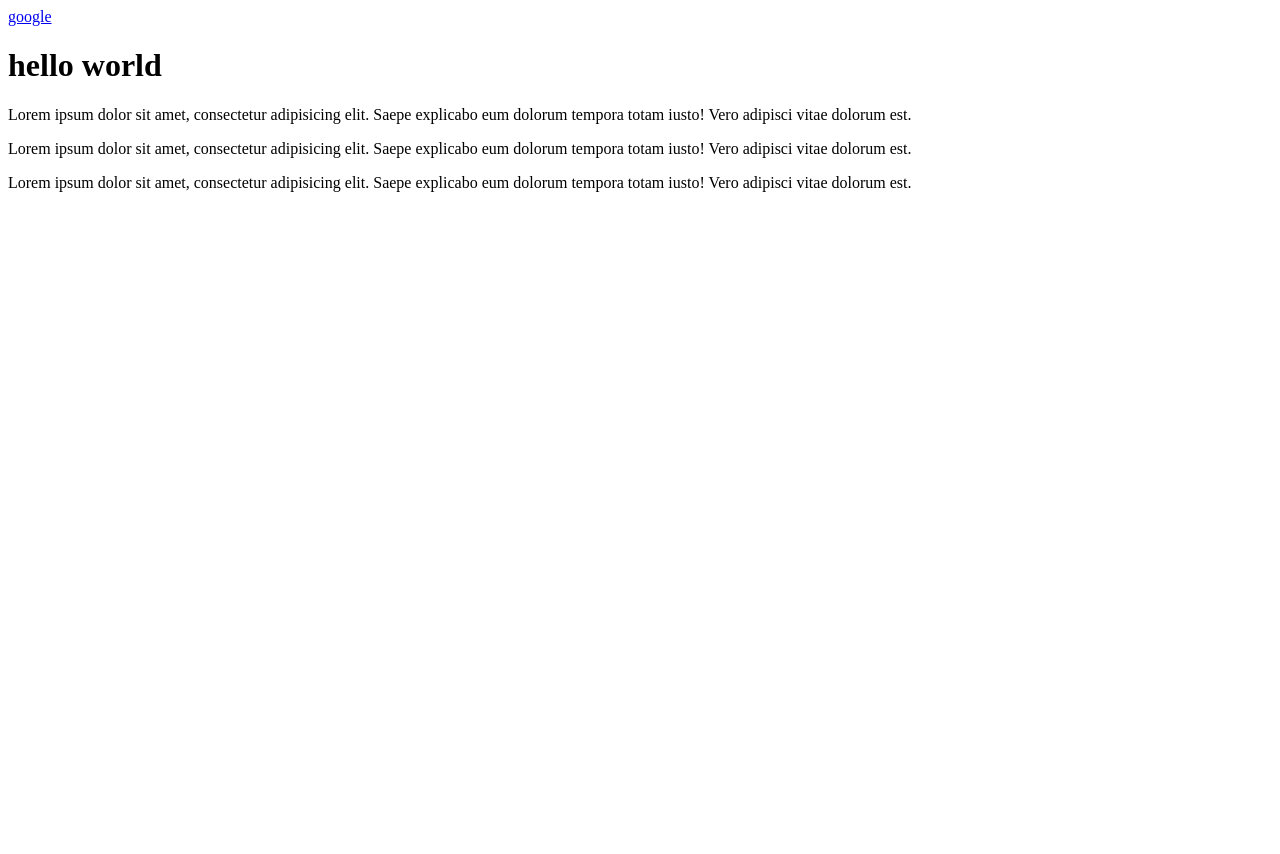
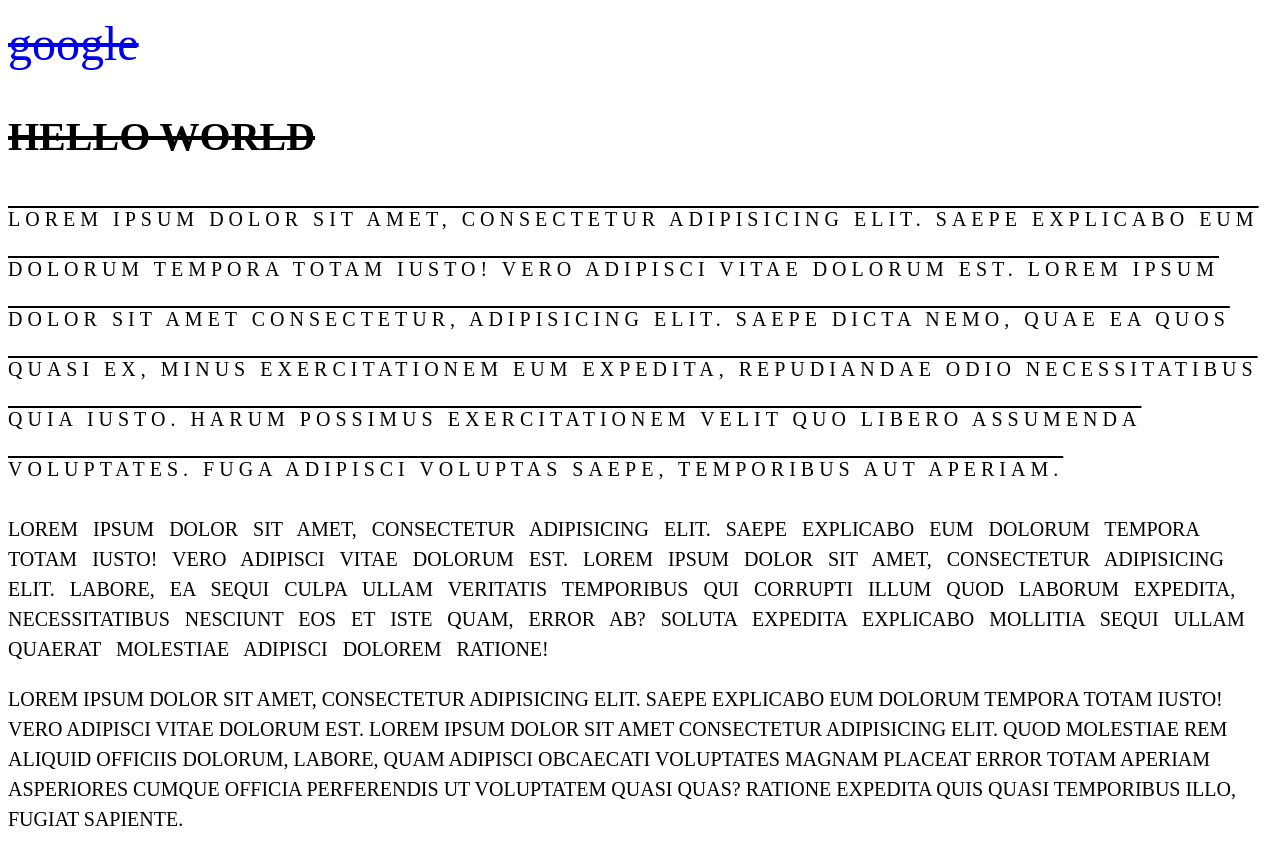
Before and after one commit to sun-n-y/typography, a plain HTML site: page index.html in a window 1280 px wide. Before the commit the page ends 800 px from the top, so only its background shows below. Drawn offline with Linux system fonts and the light colour scheme.

Commit message:
add styles to html structure

```diff
--- a/index.html
+++ b/index.html
@@ -12,15 +12,29 @@
     <h1>hello world</h1>
     <p class="one">
       Lorem ipsum dolor sit amet, consectetur adipisicing elit. Saepe explicabo
-      eum dolorum tempora totam iusto! Vero adipisci vitae dolorum est.
+      eum dolorum tempora totam iusto! Vero adipisci vitae dolorum est. Lorem
+      ipsum dolor sit amet consectetur, adipisicing elit. Saepe dicta nemo, quae
+      ea quos quasi ex, minus exercitationem eum expedita, repudiandae odio
+      necessitatibus quia iusto. Harum possimus exercitationem velit quo libero
+      assumenda voluptates. Fuga adipisci voluptas saepe, temporibus aut
+      aperiam.
     </p>
     <p class="two">
       Lorem ipsum dolor sit amet, consectetur adipisicing elit. Saepe explicabo
-      eum dolorum tempora totam iusto! Vero adipisci vitae dolorum est.
+      eum dolorum tempora totam iusto! Vero adipisci vitae dolorum est. Lorem
+      ipsum dolor sit amet, consectetur adipisicing elit. Labore, ea sequi culpa
+      ullam veritatis temporibus qui corrupti illum quod laborum expedita,
+      necessitatibus nesciunt eos et iste quam, error ab? Soluta expedita
+      explicabo mollitia sequi ullam quaerat molestiae adipisci dolorem ratione!
     </p>
     <p class="three">
       Lorem ipsum dolor sit amet, consectetur adipisicing elit. Saepe explicabo
-      eum dolorum tempora totam iusto! Vero adipisci vitae dolorum est.
+      eum dolorum tempora totam iusto! Vero adipisci vitae dolorum est. Lorem
+      ipsum dolor sit amet consectetur adipisicing elit. Quod molestiae rem
+      aliquid officiis dolorum, labore, quam adipisci obcaecati voluptates
+      magnam placeat error totam aperiam asperiores cumque officia perferendis
+      ut voluptatem quasi quas? Ratione expedita quis quasi temporibus illo,
+      fugiat sapiente.
     </p>
   </body>
 </html>
--- a/main.css
+++ b/main.css
@@ -1 +1,25 @@
 /*  more properties */
+
+body {
+  font-size: 20px;
+  line-height: 1.5;
+  text-transform: uppercase;
+}
+.one {
+  letter-spacing: 5px;
+  line-height: 2.5;
+  text-decoration: overline;
+}
+.two {
+  word-spacing: 10px;
+}
+a {
+  font-size: 3rem;
+  text-decoration: none;
+  text-transform: lowercase;
+  text-decoration: line-through;
+}
+h1 {
+  text-decoration: underline;
+  text-decoration: line-through;
+}
```
